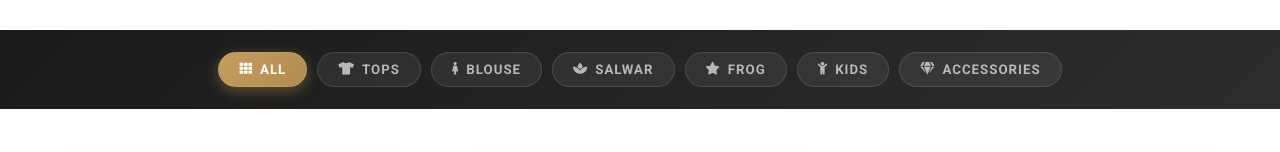
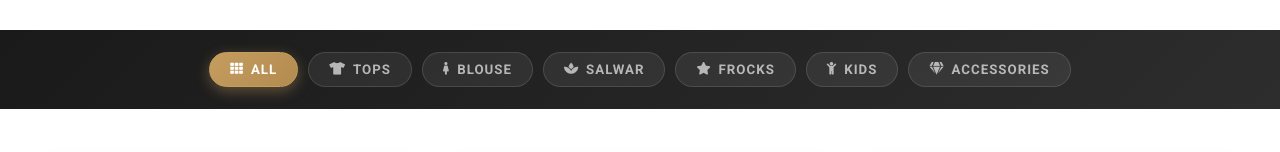
Before and after one commit to Sanjaysj0302/boutique-shop, a React (Create React App) app in the folder react-app/: page /collections in a window 1280 px wide. Shown: the part 440-592 px from the top of the page. Built offline with nearby package versions, Linux system fonts and the light colour scheme.

Commit message:
nameing fix

```diff
--- a/react-app/src/pages/Collections.jsx
+++ b/react-app/src/pages/Collections.jsx
@@ -9,7 +9,7 @@ const CATEGORY_META = {
   tops:        { label: 'Tops',        icon: 'fas fa-tshirt' },
   blouse:      { label: 'Blouse',      icon: 'fas fa-female' },
   salvar:      { label: 'Salwar',      icon: 'fas fa-spa' },
-  frog:     { label: 'Frog',     icon: 'fas fa-star' },
+  frocks:     { label: 'Frocks',     icon: 'fas fa-star' },
   kids:        { label: 'Kids',        icon: 'fas fa-child' },
   accessories: { label: 'Accessories', icon: 'fas fa-gem' },
 };
```
